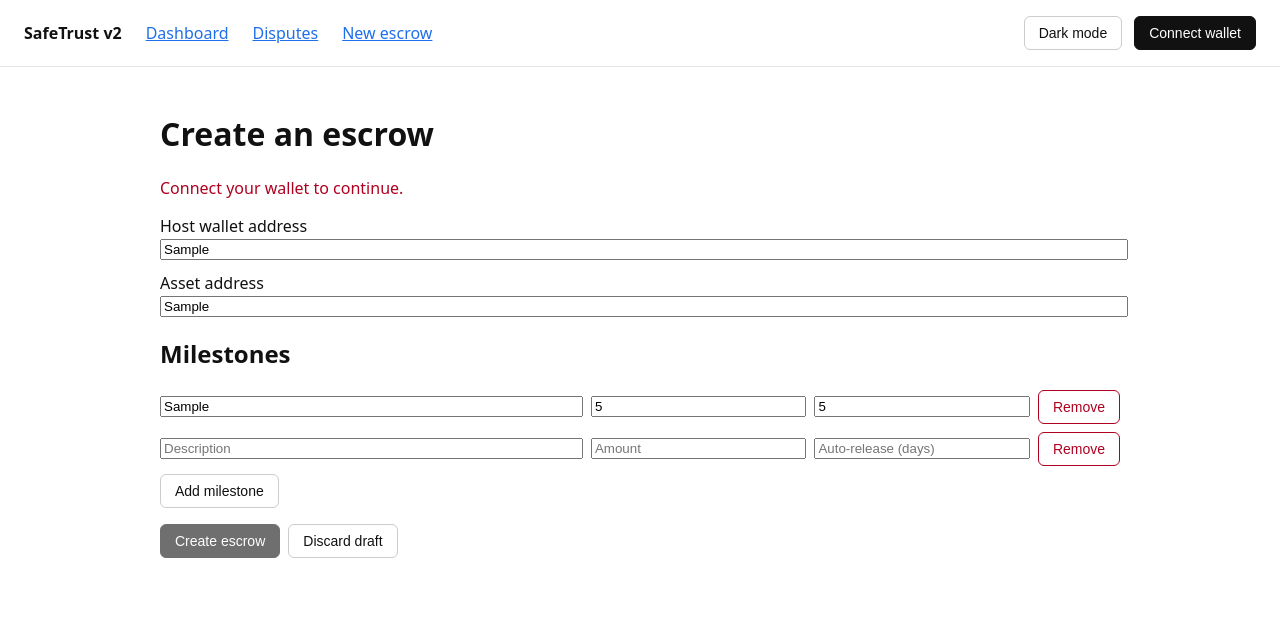
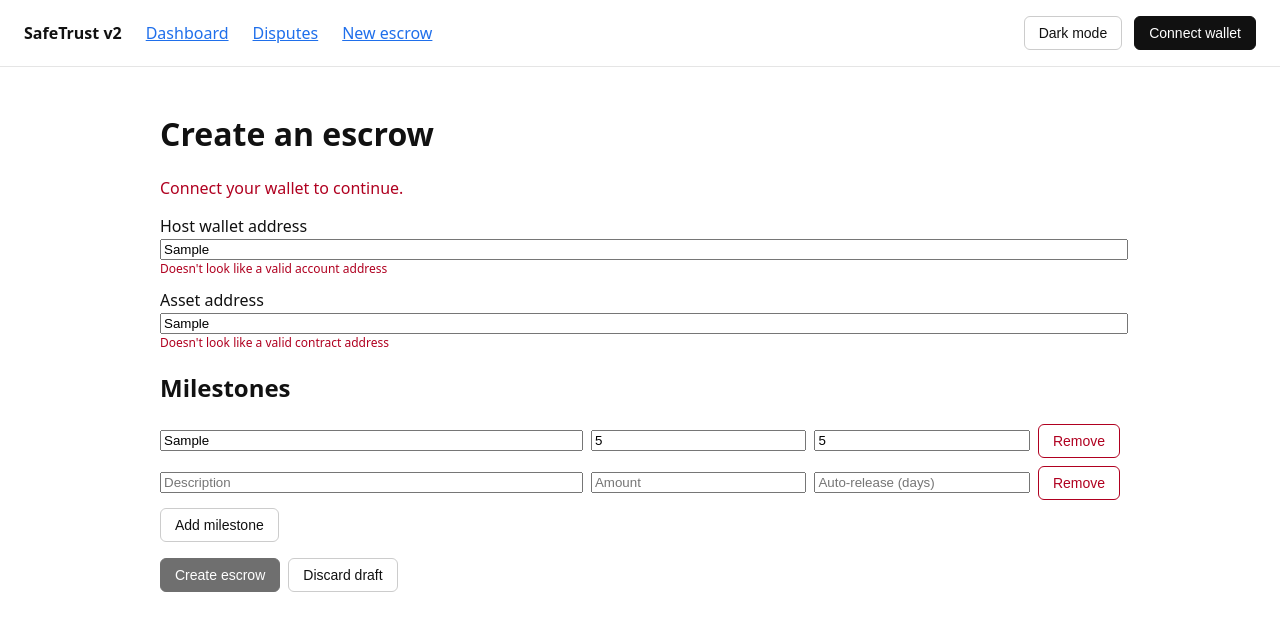
Before and after one commit to Anchorhold-stellar/frontend-, a Next.js app: page /escrow/new in a window 1280 px wide. Both pictures are taken after typing "Sample", "Sample", "Sample", "5", "5" into the empty fields and a click on the button "Add milestone". Shown: the top 630 px of the page. Built offline with nearby package versions, Linux system fonts and the light colour scheme; no server answers.

Commit message:
feat(escrow): validate host/asset addresses before submitting
Inline hints under each field plus a submit-time check, so a typo'd
address gets caught before it reaches the backend/contract.

```diff
--- a/app/escrow/new/page.tsx
+++ b/app/escrow/new/page.tsx
@@ -6,6 +6,7 @@ import { useToast } from "../../../lib/toast-context";
 import { signAndSubmit } from "../../../lib/wallet";
 import { Button } from "../../../components/ui/Button";
 import { CopyButton } from "../../../components/ui/CopyButton";
+import { isValidAccountAddress, isValidContractAddress } from "../../../lib/validation";
 
 type MilestoneDraft = {
   description: string;
@@ -78,6 +79,16 @@ export default function NewEscrow() {
     e.preventDefault();
     if (!publicKey) {
       setError("connect your wallet first");
+      setStatus("error");
+      return;
+    }
+    if (!isValidAccountAddress(hostWallet)) {
+      setError("host wallet address doesn't look like a valid Stellar account (G...)");
+      setStatus("error");
+      return;
+    }
+    if (!isValidContractAddress(assetAddress)) {
+      setError("asset address doesn't look like a valid contract address (C...)");
       setStatus("error");
       return;
     }
@@ -154,6 +165,11 @@ export default function NewEscrow() {
               style={{ width: "100%" }}
             />
           </label>
+          {hostWallet.length > 0 && !isValidAccountAddress(hostWallet) && (
+            <div style={{ fontSize: 12, color: "var(--color-danger)" }}>
+              Doesn&apos;t look like a valid account address
+            </div>
+          )}
         </div>
         <div style={{ marginBottom: 12 }}>
           <label>
@@ -167,6 +183,11 @@ export default function NewEscrow() {
               style={{ width: "100%" }}
             />
           </label>
+          {assetAddress.length > 0 && !isValidContractAddress(assetAddress) && (
+            <div style={{ fontSize: 12, color: "var(--color-danger)" }}>
+              Doesn&apos;t look like a valid contract address
+            </div>
+          )}
         </div>
 
         <h2>Milestones</h2>
```
